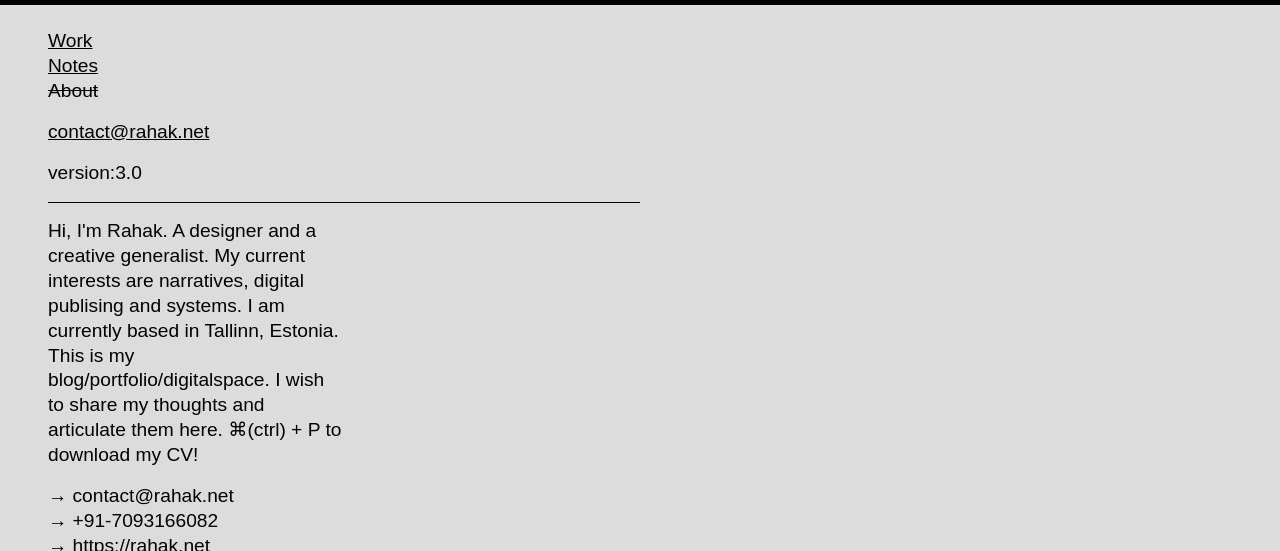
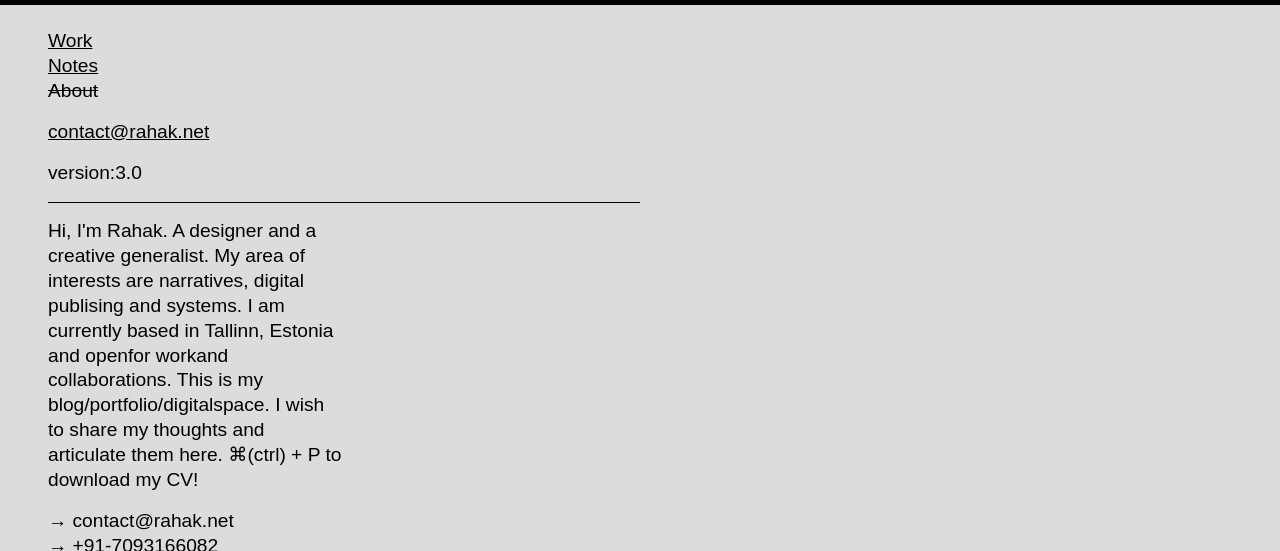
Before and after one commit to rahak/rahak.github.io, a Jekyll site: the page built from about.md, in a window 1280 px wide and 900 px high, cut to the strip 0-551 px from the top of the window. Built offline with Jekyll 4.4.1, drawn with Linux system fonts in a browser that asks for light colours.

Commit message:
updated about

```diff
--- a/about.md
+++ b/about.md
@@ -6,7 +6,7 @@ title: about
 <h1 class="name" style="margin-top:0px;"></h1>
 
 <div class="col-12 col-md-3 col-lg-6 intro">
-<span class="penname">Hi, I'm Rahak.</span><span class="name"></span> A designer and a creative generalist. My current interests are narratives, digital publising and systems. I am currently based in Tallinn, Estonia.
+<span class="penname">Hi, I'm Rahak.</span><span class="name"></span> A designer and a creative generalist. My area of interests are narratives, digital publising and systems. I am currently based in Tallinn, Estonia and openfor workand collaborations.
 <span class="penname">This is my blog/portfolio/digitalspace. I wish to share my thoughts and articulate them here. ⌘(ctrl) + P to download my CV!</span>
 <p></p>
 </div>
```
